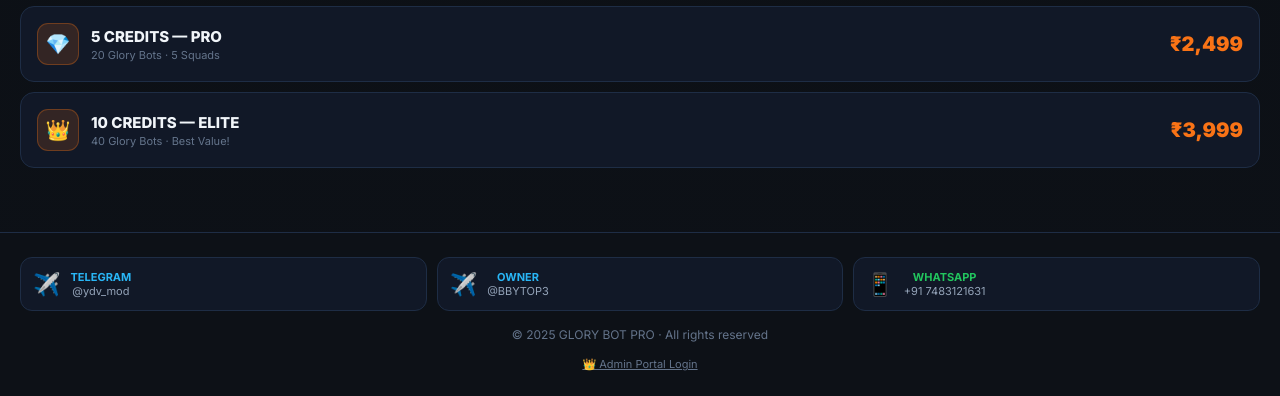
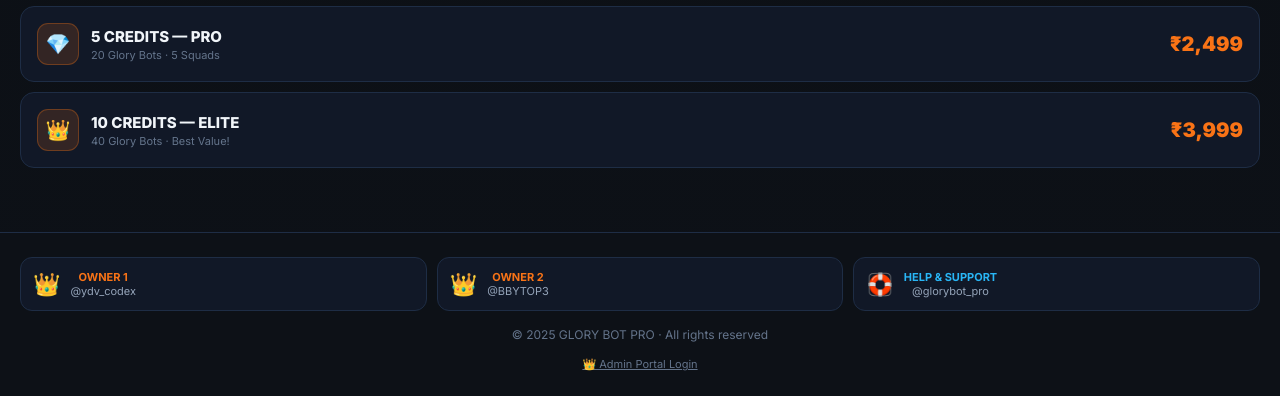
Before and after one commit to bbytop62-art/BBYTOPGBW, a Flask app: page / in a window 1280 px wide. Shown: the part 2614-3010 px from the top of the page. Run offline with Flask 3, Linux system fonts and the light colour scheme.

Commit message:
Update support contact links in index.html

```diff
--- a/templates/index.html
+++ b/templates/index.html
@@ -1004,14 +1004,14 @@
 
   <div class="land-footer" style="margin-top:32px">
     <div class="support-row">
-      <a class="support-btn" href="https://t.me/ydv_mod" target="_blank">
-        <span class="s-icon">✈️</span><div><div class="s-name" style="color:#29b6f6">TELEGRAM</div><div class="s-handle">@ydv_mod</div></div>
+      <a class="support-btn" href="https://t.me/ydv_codex" target="_blank">
+        <span class="s-icon">👑</span><div><div class="s-name" style="color:#f97316">OWNER 1</div><div class="s-handle">@ydv_codex</div></div>
       </a>
       <a class="support-btn" href="https://t.me/BBYTOP3" target="_blank">
-          <span class="s-icon">✈️</span><div><div class="s-name" style="color:#29b6f6">OWNER</div><div class="s-handle">@BBYTOP3</div></div>
-        </a>
-        <a class="support-btn" href="https://wa.me/917483121631" target="_blank">
-        <span class="s-icon">📱</span><div><div class="s-name" style="color:var(--green)">WHATSAPP</div><div class="s-handle">+91 7483121631</div></div>
+        <span class="s-icon">👑</span><div><div class="s-name" style="color:#f97316">OWNER 2</div><div class="s-handle">@BBYTOP3</div></div>
+      </a>
+      <a class="support-btn" href="https://t.me/glorybot_pro" target="_blank">
+        <span class="s-icon">🛟</span><div><div class="s-name" style="color:#29b6f6">HELP & SUPPORT</div><div class="s-handle">@glorybot_pro</div></div>
       </a>
     </div>
     <div style="color:var(--text3);font-size:12px">© 2025 GLORY BOT PRO · All rights reserved</div>
@@ -1238,16 +1238,22 @@
   <div id="utab-contact" class="tab-panel">
     <div style="padding:16px">
       <div style="background:var(--card);border:1px solid var(--border);border-radius:14px;padding:20px;text-align:center;margin-bottom:14px">
-        <div style="font-size:36px;margin-bottom:10px">✈️</div>
-        <div style="font-size:16px;font-weight:800;margin-bottom:4px">Telegram Support</div>
-        <div style="color:var(--text2);font-size:13px;margin-bottom:14px">Get help instantly on Telegram</div>
-        <a href="https://t.me/ydv_mod" target="_blank" class="btn-launch" style="text-decoration:none;display:flex;align-items:center;justify-content:center;gap:8px;background:#1d9bf0">@ydv_mod →</a>
+        <div style="font-size:36px;margin-bottom:10px">👑</div>
+        <div style="font-size:16px;font-weight:800;margin-bottom:4px">Owner 1</div>
+        <div style="color:var(--text2);font-size:13px;margin-bottom:14px">Contact on Telegram</div>
+        <a href="https://t.me/ydv_codex" target="_blank" class="btn-launch" style="text-decoration:none;display:flex;align-items:center;justify-content:center;gap:8px;background:#1d9bf0">@ydv_codex →</a>
+      </div>
+      <div style="background:var(--card);border:1px solid var(--border);border-radius:14px;padding:20px;text-align:center;margin-bottom:14px">
+        <div style="font-size:36px;margin-bottom:10px">👑</div>
+        <div style="font-size:16px;font-weight:800;margin-bottom:4px">Owner 2</div>
+        <div style="color:var(--text2);font-size:13px;margin-bottom:14px">Contact on Telegram</div>
+        <a href="https://t.me/BBYTOP3" target="_blank" class="btn-launch" style="text-decoration:none;display:flex;align-items:center;justify-content:center;gap:8px;background:#1d9bf0">@BBYTOP3 →</a>
       </div>
       <div style="background:var(--card);border:1px solid var(--border);border-radius:14px;padding:20px;text-align:center">
-        <div style="font-size:36px;margin-bottom:10px">📱</div>
-        <div style="font-size:16px;font-weight:800;margin-bottom:4px">WhatsApp Support</div>
-        <div style="color:var(--text2);font-size:13px;margin-bottom:14px">Chat with us on WhatsApp</div>
-        <a href="https://wa.me/917483121631" target="_blank" class="btn-launch" style="text-decoration:none;display:flex;align-items:center;justify-content:center;gap:8px;background:#25d366">+91 7483121631 →</a>
+        <div style="font-size:36px;margin-bottom:10px">🛟</div>
+        <div style="font-size:16px;font-weight:800;margin-bottom:4px">Help & Support</div>
+        <div style="color:var(--text2);font-size:13px;margin-bottom:14px">Get instant support on Telegram</div>
+        <a href="https://t.me/glorybot_pro" target="_blank" class="btn-launch" style="text-decoration:none;display:flex;align-items:center;justify-content:center;gap:8px;background:#29b6f6">@glorybot_pro →</a>
       </div>
     </div>
   </div>
```
